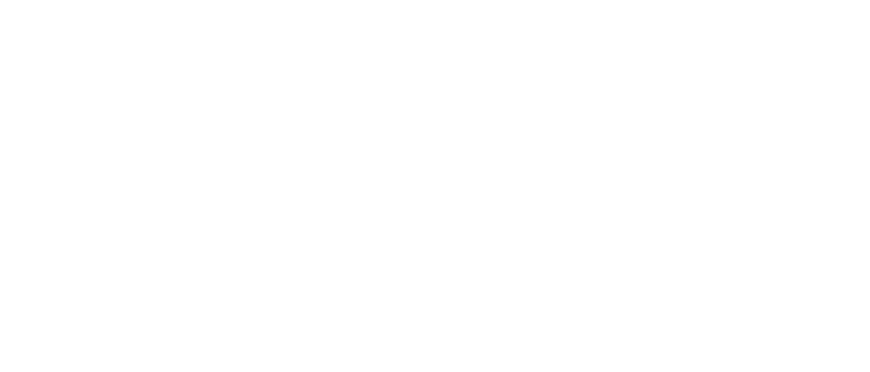
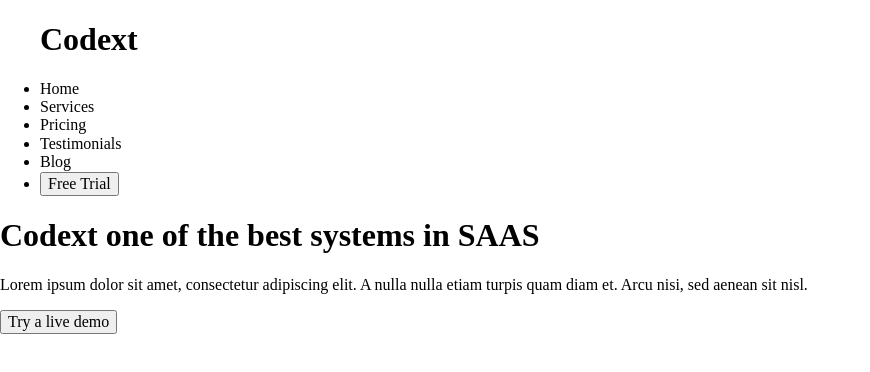
Before and after one commit to DrexelDesign/Info-151-F23, a plain HTML site: page index.html in a window 1280 px wide. Shown: the whole page, without its empty margins (0-870 px from the left). Drawn offline with Linux system fonts and the light colour scheme.

Commit message:
All content

```diff
--- a/index.html
+++ b/index.html
@@ -5,11 +5,29 @@
     <meta name="viewport" content="width=device-width, initial-scale=1.0">
     <meta http-equiv="X-UA-Compatible" content="ie=edge">
     <link rel="stylesheet" href="css/styles.css">
-    <title>Starting Template</title>
+    <title>Hero</title>
 </head>
 
 <body>
     <script src="js/scripts-dist.js"></script>
+    <navbar>
+        <ul><h1>Codext</h1>
+            <li>Home</li>
+            <li>Services</li>
+            <li>Pricing</li>
+            <li>Testimonials</li>
+            <li>Blog</li>
+            <li><button>Free Trial</button></li>
+        </ul>
+    </navbar>
+    <div>
+        <div>
+            <h1>Codext one of the best systems in SAAS</h1>
+            <p>Lorem ipsum dolor sit amet, consectetur adipiscing elit. A nulla nulla etiam turpis quam diam et.
+                Arcu nisi, sed aenean sit nisl.</p>
+            <button>Try a live demo</button>
+        </div>
+    </div>
 
 </body>
 
```
